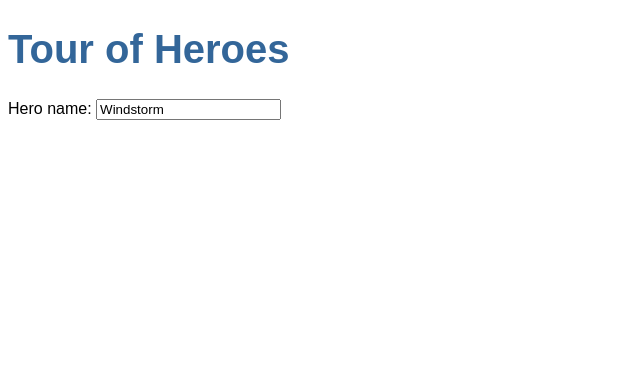
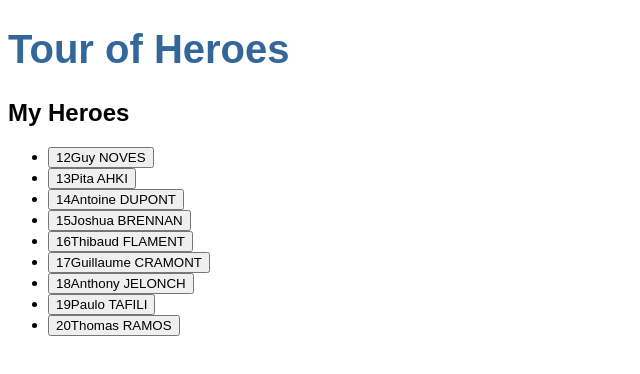
Before and after one commit to Dastfox/ToH, an Angular app in the folder angular-tour-of-heroes/: page / in a window 1280 px wide. Shown: the top 374 px of the page, without its empty margins (0-640 px from the left). Built offline with nearby package versions, Linux system fonts and the light colour scheme.

Commit message:
making the list ( mock-heroes.ts)

```diff
--- a/angular-tour-of-heroes/src/app/heroes/heroes.component.html
+++ b/angular-tour-of-heroes/src/app/heroes/heroes.component.html
@@ -1,4 +1,9 @@
-<div>
-    <label for ="name">Hero name: </label>
-    <input id="name" [(ngModel)]="hero.name" placeholder="name">
-</div>
+<h2>My Heroes</h2>
+<ul class="heroes">
+  <li *ngFor="let hero of heroes">
+    <button type="button">
+      <span class="badge">{{hero.id}}</span>
+      <span class="name">{{hero.name}}</span>
+    </button>
+  </li>
+</ul>
--- a/angular-tour-of-heroes/src/app/heroes/heroes.component.ts
+++ b/angular-tour-of-heroes/src/app/heroes/heroes.component.ts
@@ -1,5 +1,6 @@
 import { Component, OnInit } from '@angular/core';
 import { Hero } from '../hero';
+import { HEROES } from '../mock-heroes'
 
 @Component({
   selector: 'app-heroes',
@@ -7,7 +8,7 @@ import { Hero } from '../hero';
   styleUrls: ['./heroes.component.css']
 })
 export class HeroesComponent implements OnInit {
-
+  heroes = HEROES;
   hero : Hero = {
     id : 1,
     name: 'Windstorm'
--- /dev/null
+++ b/angular-tour-of-heroes/src/app/mock-heroes.ts
@@ -0,0 +1,13 @@
+import {Hero} from './hero' ;
+
+export const HEROES: Hero[] = [
+    { id : 12, name : 'Guy NOVES'},
+    { id : 13, name : 'Pita AHKI'},
+    { id : 14, name : 'Antoine DUPONT'},
+    { id : 15, name : 'Joshua BRENNAN'},
+    { id : 16, name : 'Thibaud FLAMENT'},
+    { id : 17, name : 'Guillaume CRAMONT'},
+    { id : 18, name : 'Anthony JELONCH'},
+    { id : 19, name : 'Paulo TAFILI'},
+    { id : 20, name : 'Thomas RAMOS'}
+];
```
